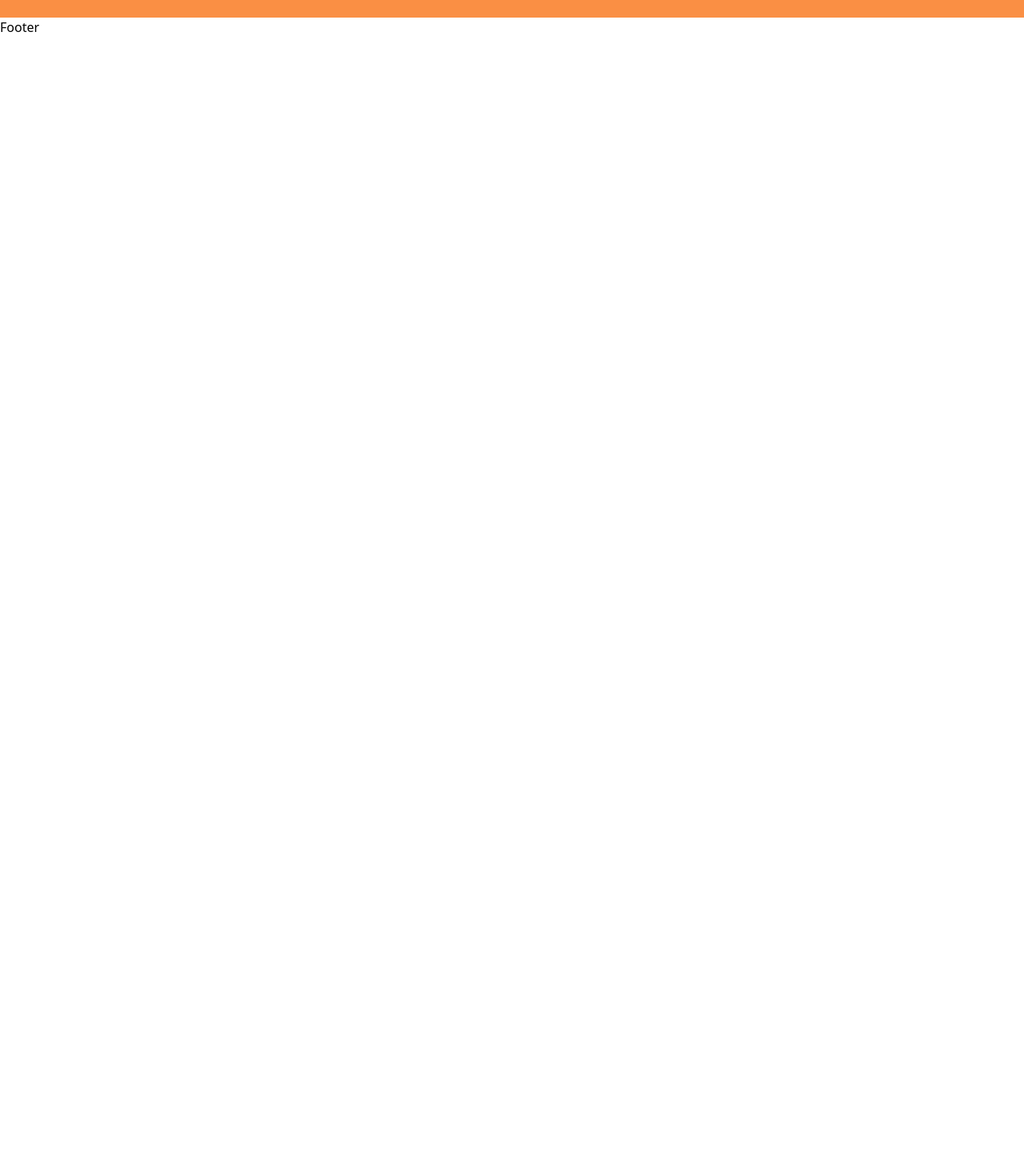
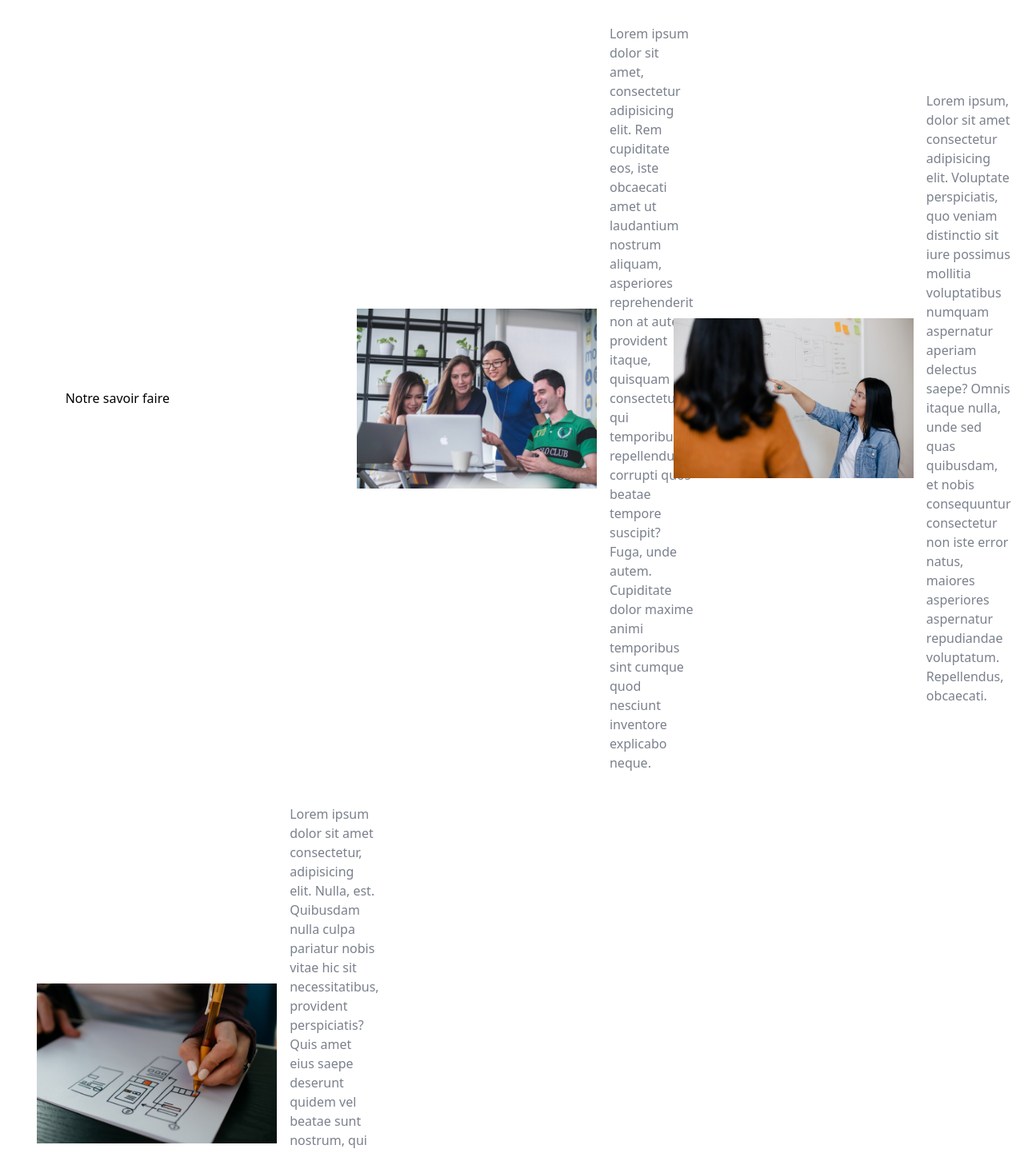
Before and after one commit to NdMamadouDv/Template_test, a Next.js app in the folder front/: page / in a window 1280 px wide. Shown: the part 802-2244 px from the top of the page at 80% size. Before the commit the page ends 848 px from the top, so only its background shows below. Built offline with nearby package versions, Linux system fonts and the light colour scheme.

Commit message:
1 hero 2 sections

```diff
--- a/front/src/pages/index.tsx
+++ b/front/src/pages/index.tsx
@@ -39,6 +39,116 @@ const Home = () => {
             </div>
           </Container>
         </section>
+        <section className="my-8">
+          <Container className="grid xl:grid-cols-3 items-center justify-center gap-10 ">
+            <Typography variant="h2">Notre savoir faire</Typography>
+            <div className="flex gap-4 items-center justify-center">
+              <Image
+                src="/equipe-sur-un-projet.jpg"
+                height={300}
+                width={300}
+                alt=""
+              />
+              <Typography
+                className="text-gray-500/90"
+                variant="body-sm"
+                weight="regular"
+              >
+                {" "}
+                Lorem ipsum dolor sit amet, consectetur adipisicing elit. Rem
+                cupiditate eos, iste obcaecati amet ut laudantium nostrum
+                aliquam, asperiores reprehenderit non at autem provident itaque,
+                quisquam consectetur qui temporibus repellendus corrupti quos
+                beatae tempore suscipit? Fuga, unde autem. Cupiditate dolor
+                maxime animi temporibus sint cumque quod nesciunt inventore
+                explicabo neque.
+              </Typography>
+            </div>
+            <div className="flex gap-4 items-center justify-center">
+              <Image src="/femme_tableau.jpg" height={300} width={300} alt="" />
+              <Typography
+                className="text-gray-500/90"
+                variant="body-sm"
+                weight="regular"
+              >
+                Lorem ipsum, dolor sit amet consectetur adipisicing elit.
+                Voluptate perspiciatis, quo veniam distinctio sit iure possimus
+                mollitia voluptatibus numquam aspernatur aperiam delectus saepe?
+                Omnis itaque nulla, unde sed quas quibusdam, et nobis
+                consequuntur consectetur non iste error natus, maiores
+                asperiores aspernatur repudiandae voluptatum. Repellendus,
+                obcaecati.
+              </Typography>
+            </div>
+            <div className="flex gap-4 items-center justify-center">
+              <Image
+                src="/sitemap-design.jpg"
+                height={300}
+                width={300}
+                alt=""
+              />
+              <Typography
+                className="text-gray-500/90"
+                variant="body-sm"
+                weight="regular"
+              >
+                {" "}
+                Lorem ipsum dolor sit amet consectetur, adipisicing elit. Nulla,
+                est. Quibusdam nulla culpa pariatur nobis vitae hic sit
+                necessitatibus, provident perspiciatis? Quis amet eius saepe
+                deserunt quidem vel beatae sunt nostrum, qui excepturi officia
+                incidunt delectus autem aspernatur tempore odit? Beatae, rem
+                totam! Nostrum!
+              </Typography>
+            </div>
+          </Container>
+        </section>
+
+        <section className="my-8 ">
+          <Container className="grid xl:grid-cols-3 items-center justify-center gap-10 border-t">
+            <Typography variant="h2">Notre technologie</Typography>
+            <div className="flex gap-4 items-center justify-center">
+              <Image
+                src="/reunion-equipe.jpg"
+                height={550}
+                width={550}
+                alt=""
+                className="rounded-tr-[5rem]
+                rounded-bl-[5rem]"
+              />
+              <Typography
+                className="text-gray-500/90"
+                variant="body-sm"
+                weight="regular"
+              >
+                {" "}
+                Lorem ipsum dolor sit amet, consectetur adipisicing elit. Rem
+                cupiditate eos, iste obcaecati amet ut laudantium nostrum
+                aliquam, asperiores reprehenderit non at autem provident itaque,
+                quisquam consectetur qui temporibus repellendus corrupti quos
+                beatae tempore suscipit? Fuga, unde autem. Cupiditate dolor
+                maxime animi temporibus sint cumque quod nesciunt inventore
+                explicabo neque.
+              </Typography>
+            </div>
+            <div className="flex gap-4 items-center justify-center border-t py-8">
+              <Image src="/femme_tableau.jpg" height={300} width={300} alt="" />
+              <Typography
+                className="text-gray-500/90"
+                variant="body-sm"
+                weight="regular"
+              >
+                Lorem ipsum, dolor sit amet consectetur adipisicing elit.
+                Voluptate perspiciatis, quo veniam distinctio sit iure possimus
+                mollitia voluptatibus numquam aspernatur aperiam delectus saepe?
+                Omnis itaque nulla, unde sed quas quibusdam, et nobis
+                consequuntur consectetur non iste error natus, maiores
+                asperiores aspernatur repudiandae voluptatum. Repellendus,
+                obcaecati.
+              </Typography>
+            </div>
+          </Container>
+        </section>
       </Layout>
     </>
   );
```
Also changed, not shown: 1 other file (tests, documents, lock files or other folders).
